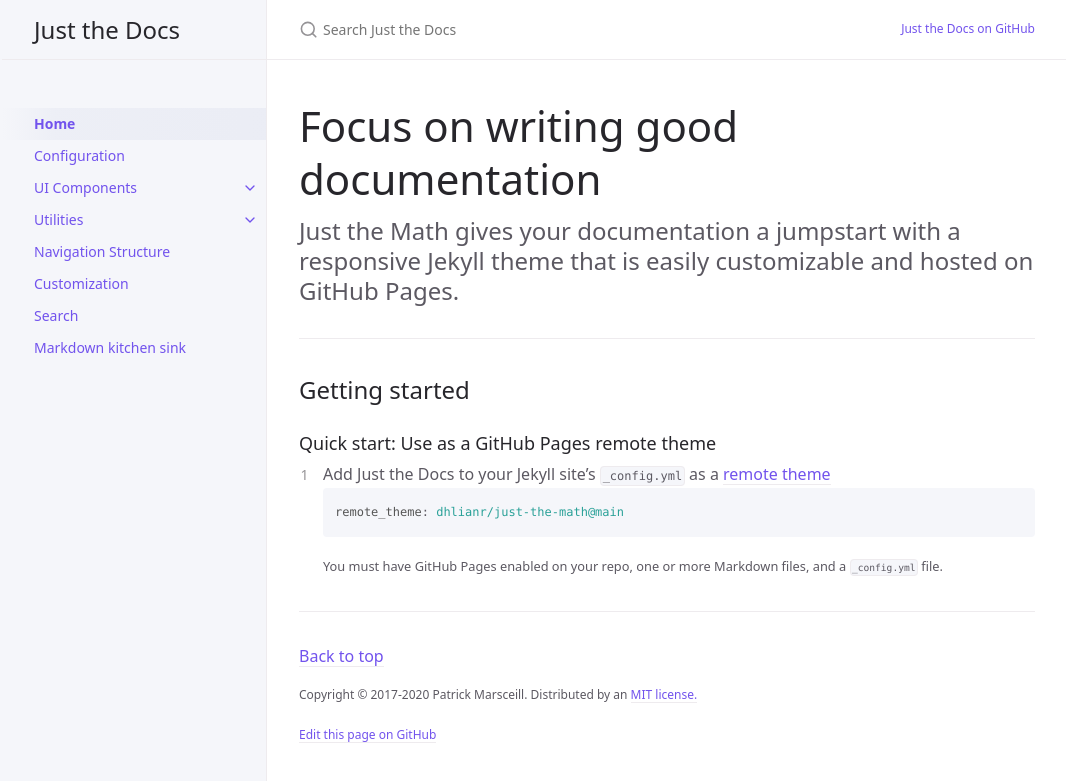
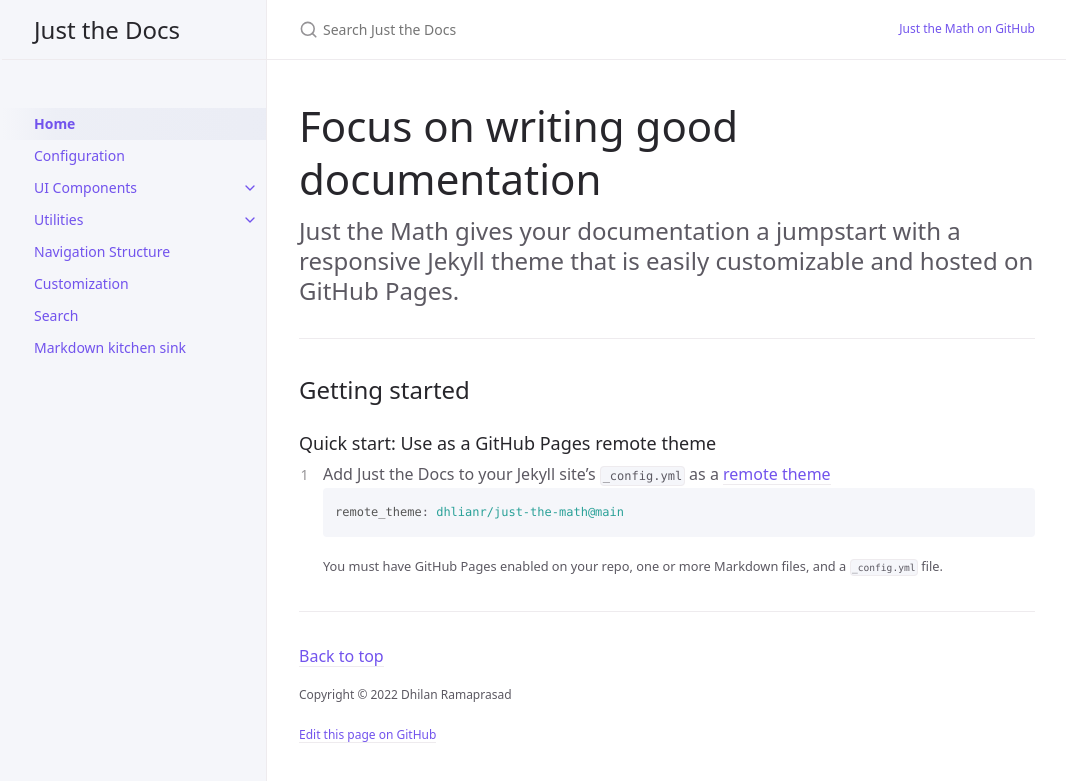
Before and after one commit to dhilanr/just-the-math, a Jekyll site: the page built from index.md, in a window 1280 px wide. Shown: the top 781 px of the page, without its empty margins (105-1171 px from the left). Built offline with Jekyll 4.4.1, drawn with Linux system fonts in a browser that asks for light colours.

Commit message:
alerts, apple icon

```diff
--- a/_config.yml
+++ b/_config.yml
@@ -22,6 +22,10 @@ permalink: pretty
 exclude: ["node_modules/", "*.gemspec", "*.gem", "Gemfile", "Gemfile.lock", "package.json", "package-lock.json",  "script/", "LICENSE.txt", "lib/", "bin/", "README.md", "Rakefile"
 , "docs/tests/"
 ]
+
+# Alerts added to _config.yml: primary,secondary,success,danger,warning,info,light,dark
+alert:
+  # - warning
 
 # Regression tests
 # By default, the pages in /docs/tests are excluded when the ste is built.
@@ -63,13 +67,16 @@ search:
 copyright: false
 year: 2022
 
+# Apple Home Screen Icon
+apple_icon:
+
 # Enable or disable heading anchors
 heading_anchors: true
 
 # Aux links for the upper right navigation
 aux_links:
-  "Just the Docs on GitHub":
-    - "//github.com/pmarsceill/just-the-docs"
+  "Just the Math on GitHub":
+    - "//github.com/dhilanr/just-the-math"
 
 # Makes Aux links open in a new tab. Default is false
 aux_links_new_tab: false
@@ -85,7 +92,7 @@ nav_sort: case_sensitive # Capital letters sorted before lowercase
 back_to_top: true
 back_to_top_text: "Back to top"
 
-footer_content: "Copyright &copy; 2017-2020 Patrick Marsceill. Distributed by an <a href=\"https://github.com/pmarsceill/just-the-docs/tree/master/LICENSE.txt\">MIT license.</a>"
+footer_content: "Copyright &copy; 2022 Dhilan Ramaprasad"
 
 # Footer last edited timestamp
 last_edit_timestamp: true # show or hide edit time - page must have `last_modified_date` defined in the frontmatter
--- a/_includes/head.html
+++ b/_includes/head.html
@@ -11,6 +11,10 @@
   {% endunless %}
 
   <link rel="shortcut icon" href="{{ 'favicon.ico' | relative_url }}" type="image/x-icon">
+
+  {% if site.apple_icon != nil %}
+    <link rel="apple-touch-icon" href="{{ site.apple_icon | relative_url }}">
+  {% endif %}
 
   <link rel="stylesheet" href="{{ '/assets/css/just-the-docs-default.css' | relative_url }}">
 
--- a/_layouts/default.html
+++ b/_layouts/default.html
@@ -7,6 +7,16 @@ layout: table_wrappers
 <html lang="{{ site.lang | default: 'en-US' }}">
 {% include head.html %}
 <body>
+  <!-- alerts added to _config.yml: primary,secondary,success,danger,warning,info,light,dark -->
+  {% if site.alert %}
+  <div class="alert alert-dismissible fixed-top mb-0 rounded-0 shadow" data-alert="{{ site.alert }}" id="alert" role="alert">
+      <button type="button" class="close" data-dismiss="alert" aria-label="Close">
+          <span aria-hidden="true">&times;</span>
+      </button>
+      {%- capture alert -%}{%- include alert.md -%}{%- endcapture -%}
+      {{- alert | markdownify | replace: " id=", " data-id=" | strip -}}
+  </div>
+  {% endif %}
   <svg xmlns="http://www.w3.org/2000/svg" style="display: none;">
     <symbol id="svg-link" viewBox="0 0 24 24">
       <title>Link</title>
--- /dev/null
+++ b/_sass/_alert.scss
@@ -0,0 +1,52 @@
+//
+// Base styles
+//
+
+.alert {
+  position: relative;
+  padding: $alert-padding-y $alert-padding-x;
+  margin-bottom: $alert-margin-bottom;
+  border: $alert-border-width solid transparent;
+  @include border-radius($alert-border-radius);
+}
+
+// Headings for larger alerts
+.alert-heading {
+  // Specified to prevent conflicts of changing $headings-color
+  color: inherit;
+}
+
+// Provide class for links that match alerts
+.alert-link {
+  font-weight: $alert-link-font-weight;
+}
+
+
+// Dismissible alerts
+//
+// Expand the right padding and account for the close button's positioning.
+
+.alert-dismissible {
+  padding-right: $close-font-size + $alert-padding-x * 2;
+
+  // Adjust close link position
+  .close {
+    position: absolute;
+    top: 0;
+    right: 0;
+    z-index: 2;
+    padding: $alert-padding-y $alert-padding-x;
+    color: inherit;
+  }
+}
+
+
+// Alternate styles
+//
+// Generate contextual modifier classes for colorizing the alert.
+
+@each $color, $value in $theme-colors {
+  .alert-#{$color} {
+    @include alert-variant(theme-color-level($color, $alert-bg-level), theme-color-level($color, $alert-border-level), theme-color-level($color, $alert-color-level));
+  }
+}
```
Also changed, not shown: 1 other file.
